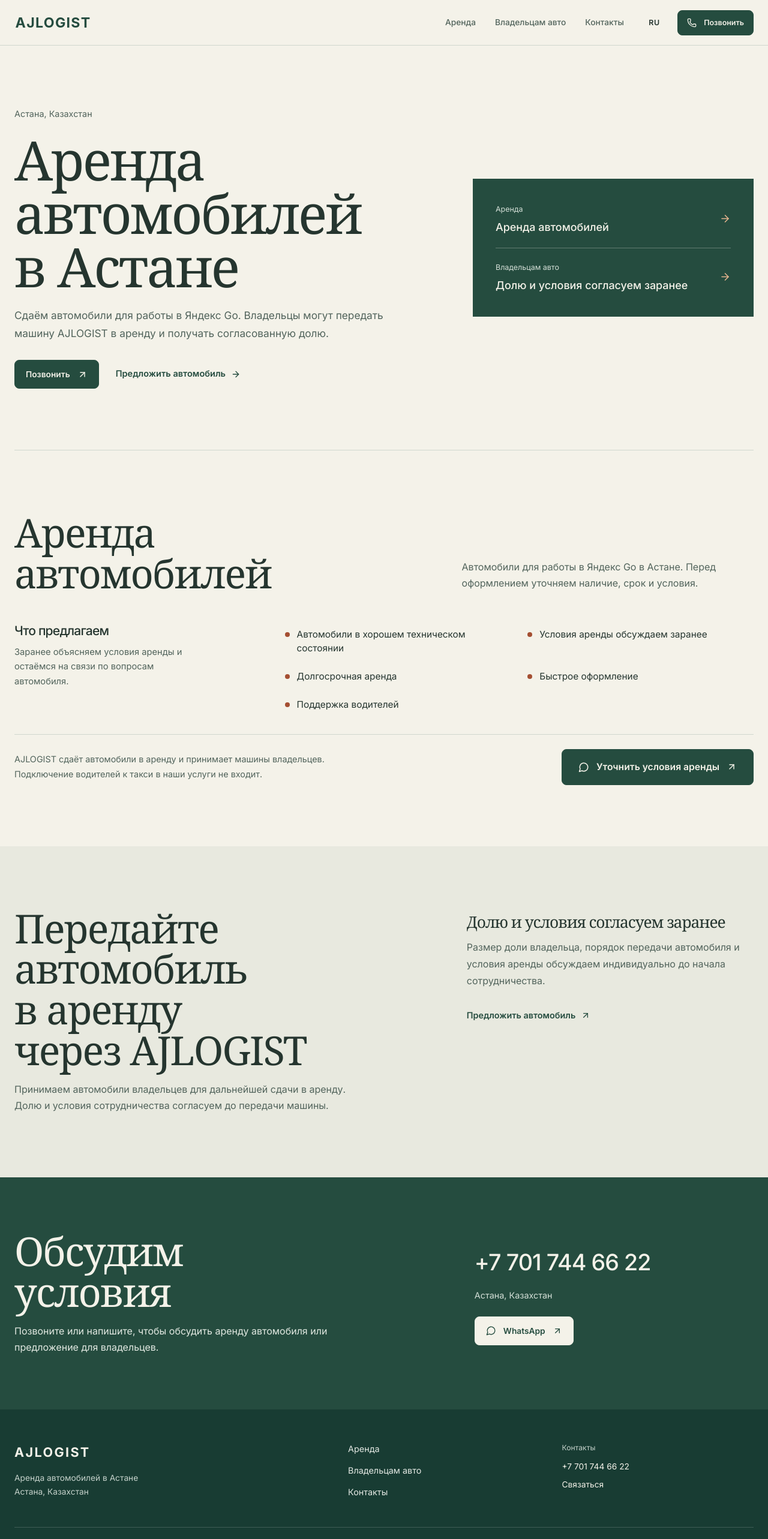
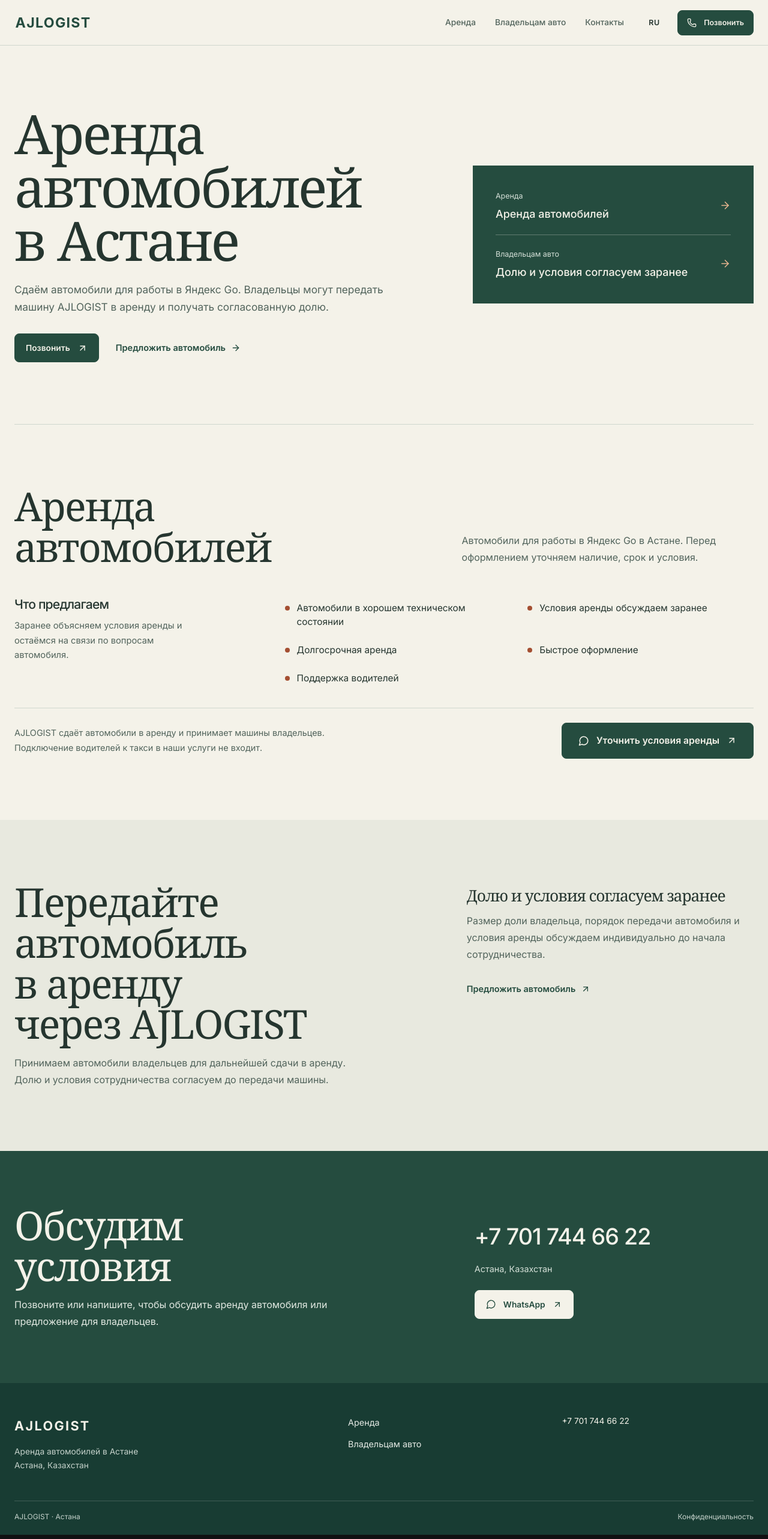
Before and after one commit to alanchoo11/AJTAXI, a React (Vite) app: page / in a window 1280 px wide. Shown: the top 2566 px of the page at 60% size. Built offline with nearby package versions, Linux system fonts and the light colour scheme; no server answers.

Commit message:
Remove redundant location and footer links

```diff
--- a/src/components/SiteLayout.tsx
+++ b/src/components/SiteLayout.tsx
@@ -56,9 +56,9 @@ function Footer() {
     <div className="wrap footer-top">
       <div className="footer-brand"><Link className="footer-wordmark" to="/">AJLOGIST</Link><p>{t('footerLine')}<br/>{t('city')}</p></div>
       <nav className="footer-links" aria-label={t('mainNavigation')}>
-        {nav.map(item => <Link key={item.to} to={item.to}>{t(item.key)}</Link>)}
+        {nav.filter(item => item.key !== 'contacts').map(item => <Link key={item.to} to={item.to}>{t(item.key)}</Link>)}
       </nav>
-      <div className="footer-contact"><span>{t('contacts')}</span><a href={'tel:' + AJLOGIST_PHONE_TEL}>{AJLOGIST_PHONE}</a><Link to="/contacts">{t('contactUs')}</Link></div>
+      <div className="footer-contact"><a href={'tel:' + AJLOGIST_PHONE_TEL}>{AJLOGIST_PHONE}</a></div>
     </div>
     <div className="wrap footer-bottom"><span>{t('copyright')}</span><Link to="/privacy">{t('legal')}</Link></div>
   </footer>;
--- a/src/pages/CompanyPages.tsx
+++ b/src/pages/CompanyPages.tsx
@@ -35,7 +35,6 @@ export function HomePage() {
   return <div className="company-page">
     <section className="company-hero wrap" id="top">
       <div className="company-hero-copy">
-        <p className="city-line">{t('city')}</p>
         <h1>{t('heroTitle')}</h1>
         <p className="company-hero-lede">{t('heroText')}</p>
         <div className="company-hero-actions">
```
